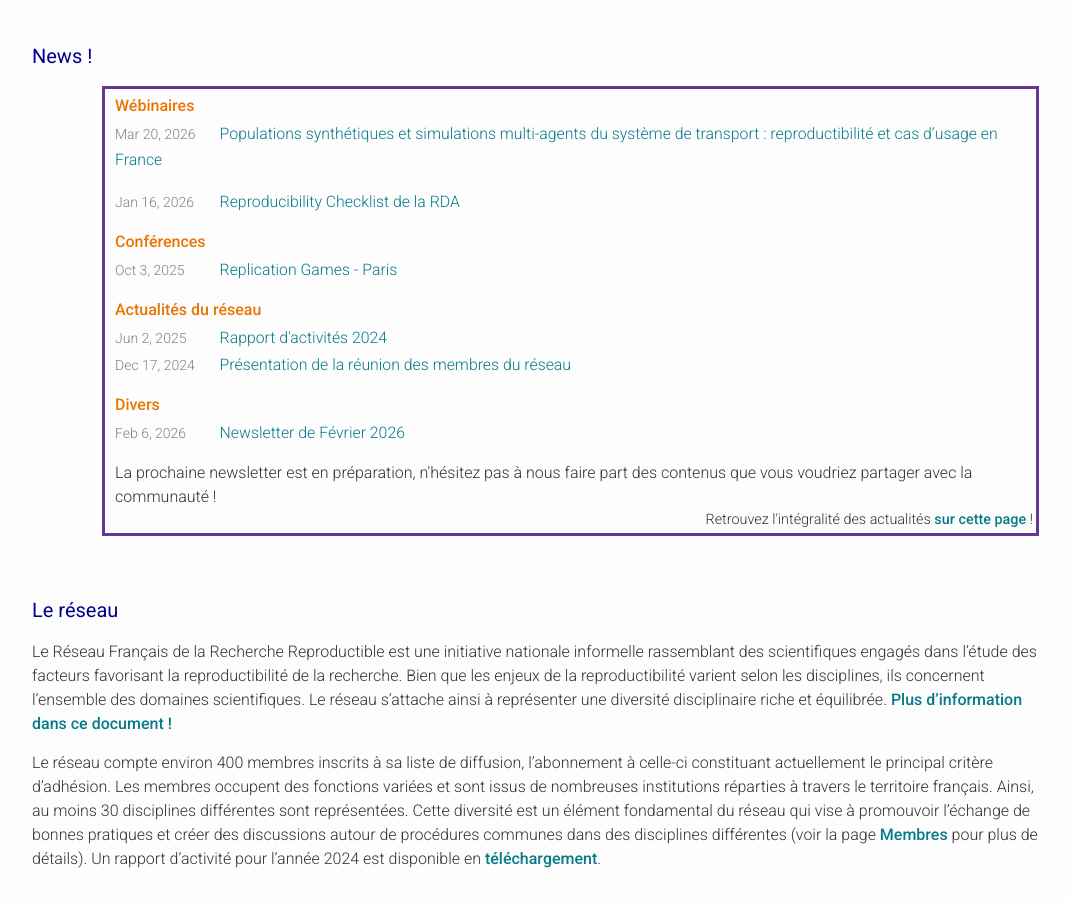
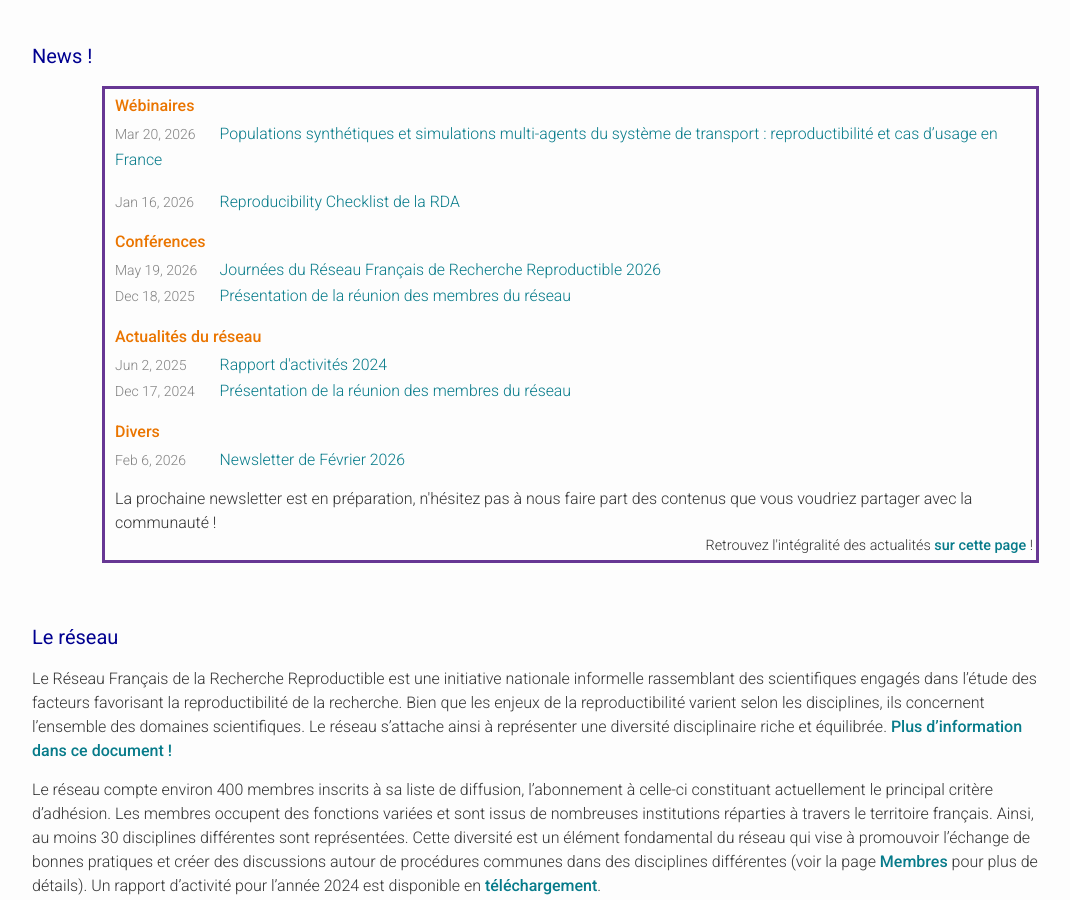
Before and after one commit to FR-RN/FR-RN, a Jekyll site: the page built from index.md, in a window 1280 px wide and 900 px high, scrolled down 402 px. Shown: the whole window, without its empty margins (98-1168 px from the left). Built offline with Jekyll 4.4.1, drawn with Linux system fonts in a browser that asks for light colours; some web fonts are replaced.

Commit message:
visio 2025

```diff
--- /dev/null
+++ b/_posts/2025-12-18-Visio-membres-reseau.md
@@ -0,0 +1,16 @@
+---
+layout: post
+title:  "Présentation de la réunion des membres du réseau"
+date:   2025-12-18 08:00 +0100
+categories: event-network
+tags: slides
+---
+
+La réunion des membres du réseau a eu lieu le 18/12/2025 à 14h. Elle a permis de faire le point sur
+* les évolutions du réseau
+* les différentes actions qui ont été initiées
+* les projets à venir
+
+Merci à tous les participants !
+
+Vous pouvez télécharger la présentation [sur ce lien](/assets/pdfs/Visio_RR_2025_12_18.pdf).
--- a/index.md
+++ b/index.md
@@ -49,7 +49,7 @@ n_actus: 2
 <h6>Conférences </h6>
 <ul class="post-list">
  {%- assign date_format = site.minima.date_format | default: "%b %-d, %Y" -%}
-   {%- for post in site.categories.event limit:page.n_news -%}
+   {%- for post in site.categories.event-network limit:page.n_actus -%}
     <li>
       <span class="post-meta">{{ post.date | date: date_format }}</span>
       <h3>
```
Also changed, not shown: 1 other file.
